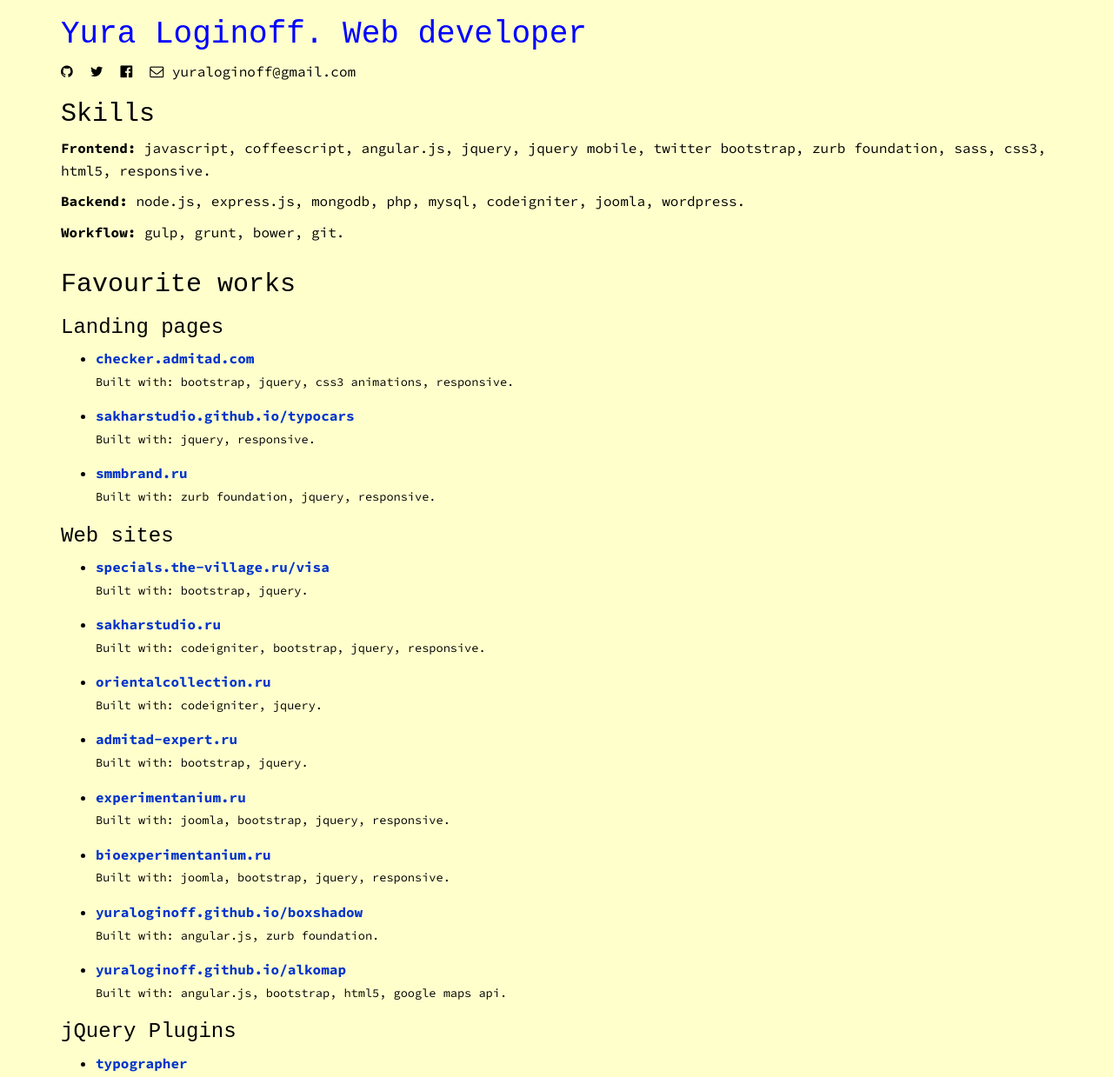
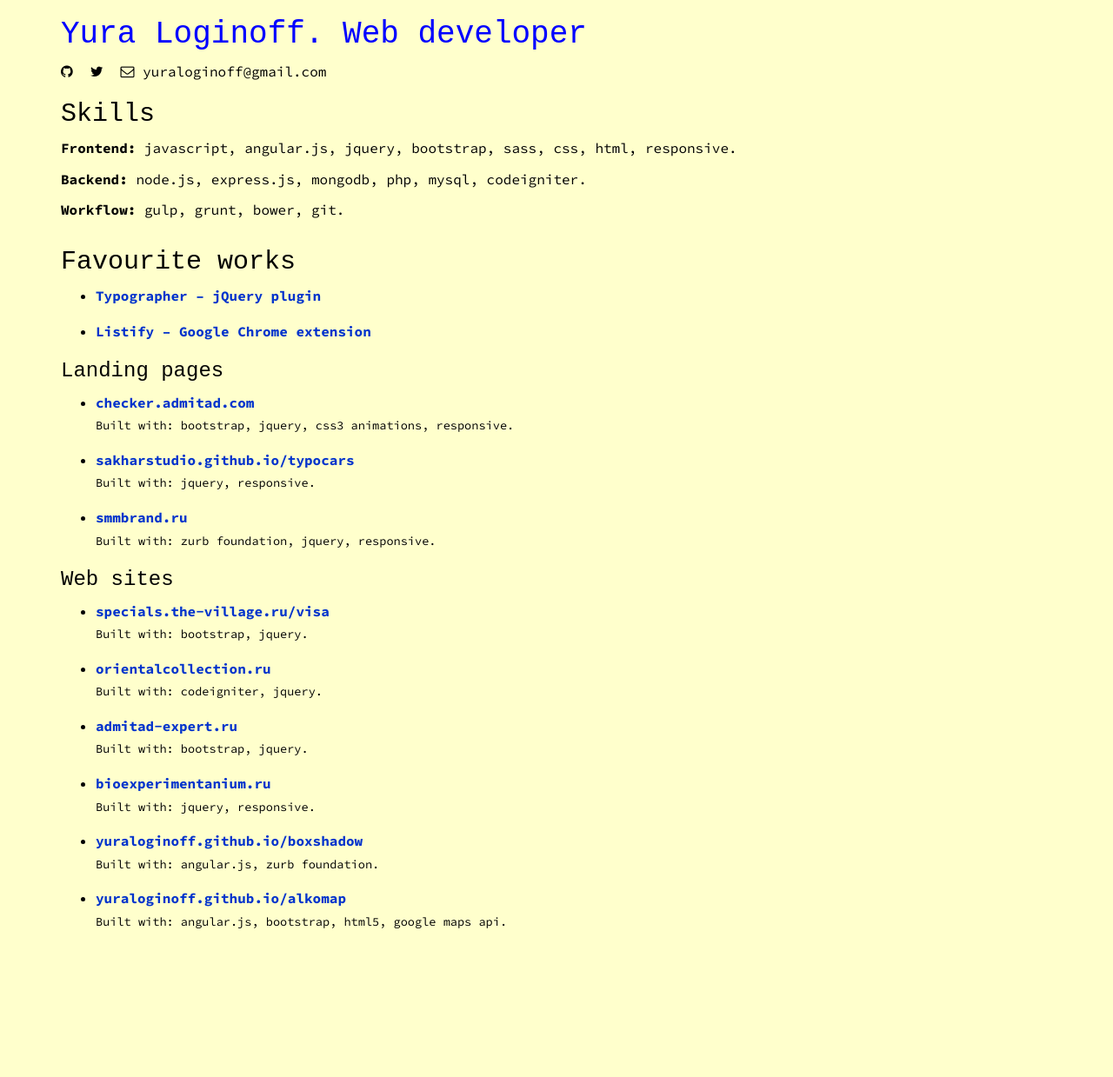
Before and after one commit to yuraloginoff/yuraloginoff.github.io, a plain HTML site: page index.html in a window 1280 px wide. Shown: the whole page at 87% size. After the commit the page ends 1088 px from the top, so only its background shows below. Drawn offline with Linux system fonts and the light colour scheme.

Commit message:
Update index.html

```diff
--- a/index.html
+++ b/index.html
@@ -17,13 +17,12 @@
 				<ul class="contacts inline-list unstuled-list">
 					<li><a href="https://github.com/yuraloginoff"><i class="fa fa-github"></i></a>
 					<li><a href="https://twitter.com/yuraloginoff"><i class="fa fa-twitter"></i></a>
-					<li><a href="https://www.facebook.com/yuretsmolodets"><i class="fa fa-facebook-official"></i></a>
 					<li><i class="fa fa-envelope-o"></i> <a href="mailto:yuraloginoff@gmail.com">yuraloginoff@gmail.com</a>
 				</ul>
 
 				<h2>Skills</h2>
-				<p><strong>Frontend:</strong> javascript, coffeescript, angular.js, jquery, jquery mobile, twitter bootstrap, zurb foundation, sass, css3, html5, responsive.</p>
-				<p><strong>Backend:</strong> node.js, express.js, mongodb, php, mysql, codeigniter, joomla, wordpress.</p>
+				<p><strong>Frontend:</strong> javascript, angular.js, jquery, bootstrap, sass, css, html, responsive.</p>
+				<p><strong>Backend:</strong> node.js, express.js, mongodb, php, mysql, codeigniter.</p>
 				<p><strong>Workflow:</strong> gulp, grunt, bower, git.</p>
 			</div>
 		</div>
@@ -31,6 +30,13 @@
 		<div class="row">
 			<div class="col-xs-12">
 				<h2>Favourite works</h2>
+
+
+				<ul class="works">
+					<li><a href="https://github.com/yuraloginoff/typographer">Typographer – jQuery plugin</a>
+					<li><a href="https://chrome.google.com/webstore/detail/listify/mlhjeoigdikenhhnaclhkmeajillnifo"
+					       >Listify – Google Chrome extension</a>
+				</ul>
 
 				<h3>Landing pages</h3>
 				<ul class="works">
@@ -50,20 +56,14 @@
 					<li><a href="http://specials.the-village.ru/visa">specials.the-village.ru/visa</a><br>
 					<small>Built with: bootstrap, jquery.</small>
 
-					<li><a href="http://sakharstudio.ru/">sakharstudio.ru</a><br>
-					<small>Built with: codeigniter, bootstrap, jquery, responsive.</small>
-
 					<li><a href="http://orientalcollection.ru/">orientalcollection.ru</a><br>
 					<small>Built with: codeigniter, jquery.</small>
 
 					<li><a href="http://admitad-expert.ru/">admitad-expert.ru</a><br>
 						<small>Built with: bootstrap, jquery.</small>
 
-					<li><a href="http://www.experimentanium.ru/">experimentanium.ru</a><br>
-						<small>Built with: joomla, bootstrap, jquery, responsive.</small>
-
 					<li><a href="http://bioexperimentanium.ru/">bioexperimentanium.ru</a><br>
-						<small>Built with: joomla, bootstrap, jquery, responsive.</small>
+						<small>Built with: jquery, responsive.</small>
 
 					<li><a href="http://yuraloginoff.github.io/boxshadow/">yuraloginoff.github.io/boxshadow</a><br>
 						<small>Built with: angular.js, zurb foundation.</small>
@@ -72,11 +72,7 @@
 						<small>Built with: angular.js, bootstrap, html5, google maps api.</small>
 				</ul>
 
-				<h3>jQuery Plugins</h3>
 
-				<ul class="works">
-					<li><a href="https://github.com/sakharstudio/typographer">typographer</a>
-				</ul>
 			</div>
 		</div>
 	</div>
```
